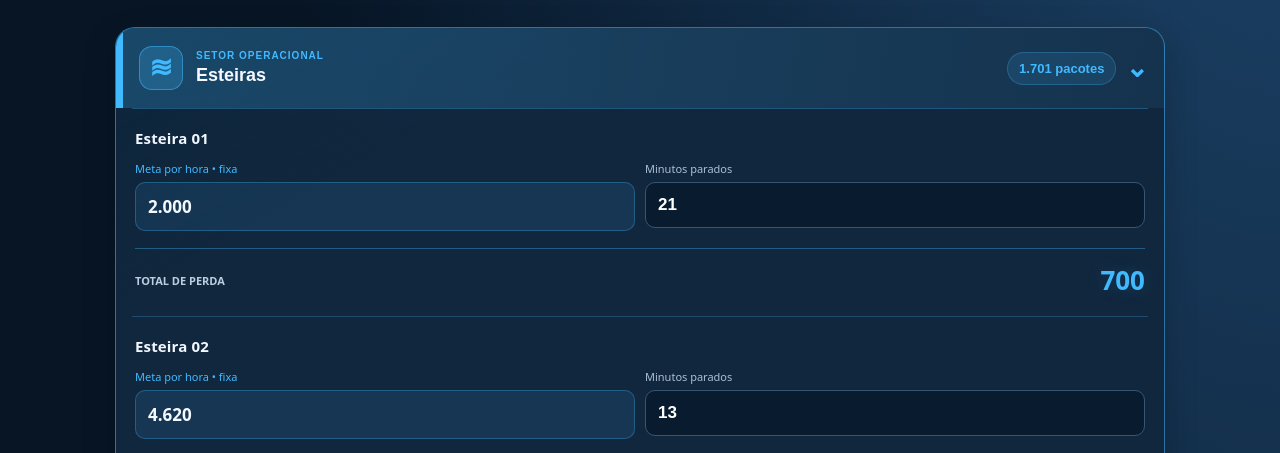
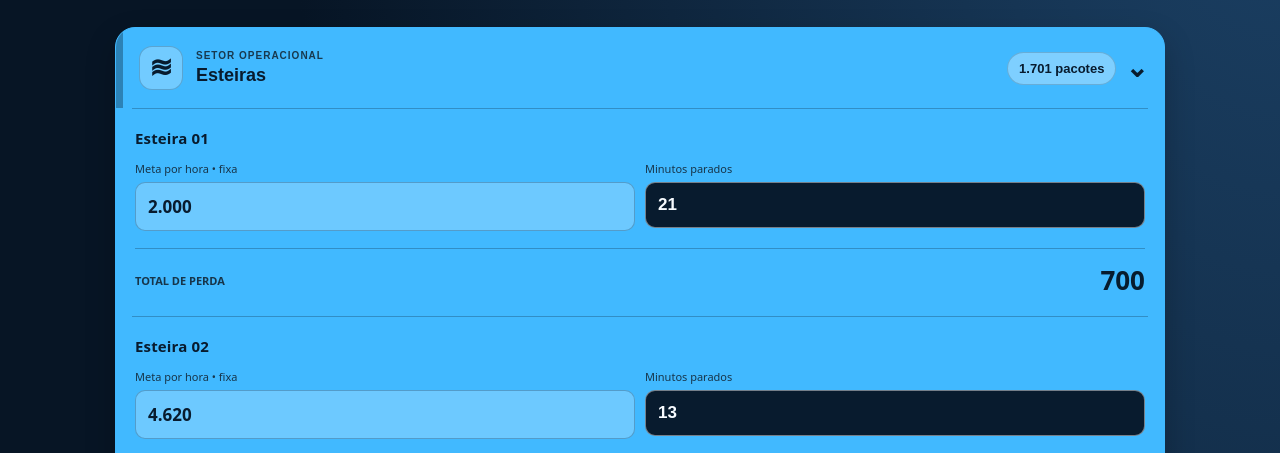
Before and after one commit to franciscoaniltoan/Calculadora, a plain HTML site: page index.html in a window 1280 px wide. Shown: the part 324-777 px from the top of the page. Drawn offline with Linux system fonts and the light colour scheme.

Commit message:
style: aplica cor sólida a todo o card de cada setor

```diff
--- a/index.html
+++ b/index.html
@@ -50,6 +50,25 @@
 @media(max-width:390px){.sector .section-head{flex-wrap:wrap}.sector-summary{margin-left:44px}.sector .section-head h2{font-size:15px}}
 @media(prefers-reduced-motion:reduce){.sector-chevron{transition:none}}
 
+
+/* v5: todo o card do setor usa a mesma cor sólida, sem gradiente e sem corpo azul escuro */
+.sector{background:var(--sector);border-color:var(--sector);color:#081b2e;box-shadow:0 12px 30px rgba(0,0,0,.21)}
+.sector .section-head,.sector .section-head:hover{background:var(--sector);color:#081b2e;border-left-color:rgba(8,27,46,.35)}
+.sector .section-head h2,.sector .entry h3{color:#081b2e}
+.sector .sector-eyebrow{color:#18394f}
+.sector .sector-mark{background:rgba(255,255,255,.26);border-color:rgba(8,27,46,.22);color:#081b2e}
+.sector .section-head b{color:#081b2e;background:rgba(255,255,255,.32);border-color:rgba(8,27,46,.19)}
+.sector .sector-chevron{color:#081b2e}
+.sector .entries{background:var(--sector)}
+.sector .entry,.sector .entry:first-child{background:transparent;border-top-color:rgba(8,27,46,.27)}
+.sector label,.sector .fixed label{color:#17354a}
+.sector .fixed-value{background:rgba(255,255,255,.23);border-color:rgba(8,27,46,.25);color:#081b2e}
+.sector input{background:#081b2e;border:1px solid rgba(255,255,255,.44);color:#f7fbff}
+.sector input:focus{outline:2px solid #081b2e;outline-offset:2px}
+.sector .result{border-top-color:rgba(8,27,46,.27)}
+.sector .result span{color:#17354a}
+.sector .result strong{color:#071c2e;text-shadow:none}
+
 </style></head><body><main>
 <header><div><div class="kicker">PAINEL OPERACIONAL</div><h1>Perdas Técnicas</h1><p>Calcule o impacto das paradas em pacotes</p></div><button id="install" hidden>Instalar aplicativo</button></header>
 <section class="stats"><div class="stat primary"><small>Perda total estimada</small><strong id="grand">6.175</strong><span>pacotes não processados</span></div><div class="stat"><small>Tempo acumulado</small><strong id="minutes">111</strong><span>minutos registrados</span></div><div class="stat"><small>Maior impacto</small><strong id="big">2.246</strong><span id="biglabel">ASM | Linhas</span></div></section>
```
